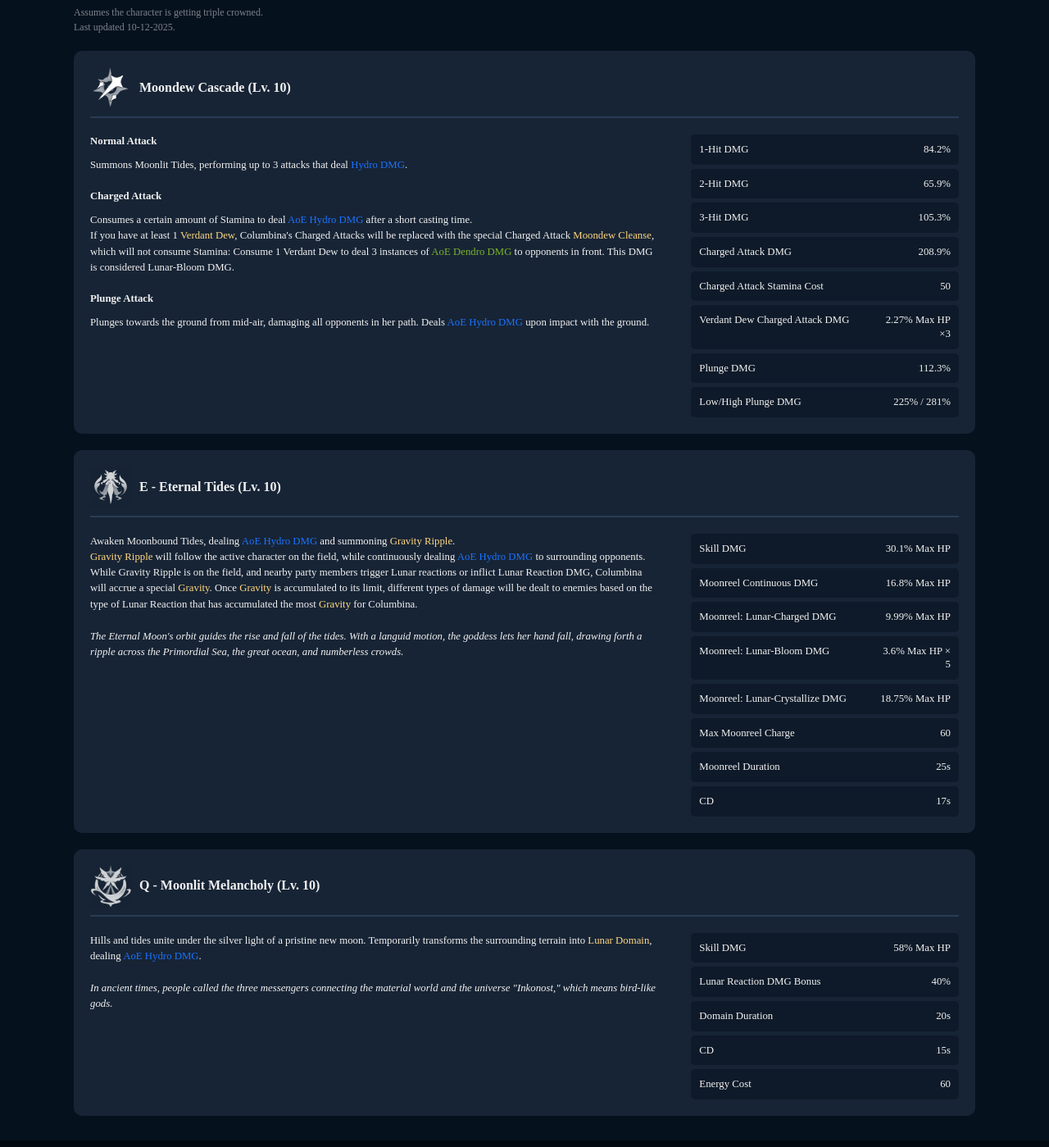
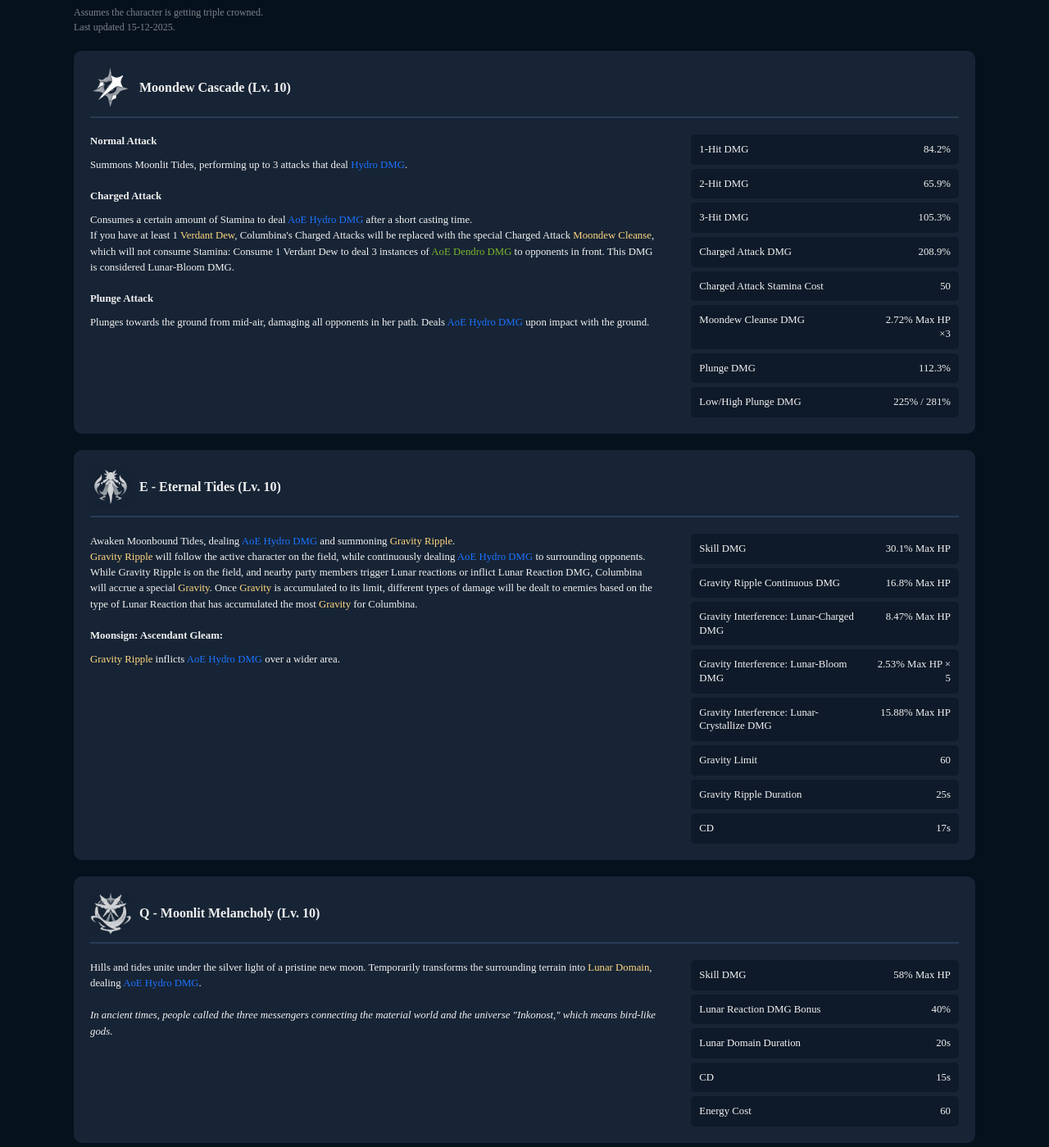
Before and after one commit to diogofreitascastro/Columbina, a plain HTML site: page index.html in a window 1280 px wide. Shown: the part 2840-4239 px from the top of the page at 82% size. Drawn offline with nearby package versions, Linux system fonts and the light colour scheme; a script that the page names is missing; a web font is replaced by a local one.

Commit message:
15-12 changes

```diff
--- a/index.html
+++ b/index.html
@@ -116,7 +116,7 @@
 			<a href="#prefarming" title="Prefarming">Prefarming guide</a>
 		</h1>
 		<p class="obs">Assumes the character is getting triple crowned.<br>* Contains leaks and assumptions, as of
-			10-12-2025.</p>
+			15-12-2025.</p>
 		<div class="prefarm-wrapper">
 			<div class="character-materials-wrapper">
 				<h2>
@@ -403,7 +403,7 @@
 		<!-- TALENTS -->
 		<div class="talents-megawrapper">
 			<h1 id="talents"><a href="#talents" title="talents">Talents</a></h1>
-			<p class="obs">Assumes the character is getting triple crowned.<br>Last updated 10-12-2025.</p>
+			<p class="obs">Assumes the character is getting triple crowned.<br>Last updated 15-12-2025.</p>
 			<div class="talents-wrapper">
 				<div class="talent-sub-wrapper">
 					<div class="talent-name">
@@ -460,8 +460,8 @@
 							<span class="MV-number">50</span>
 						</div>
 						<div class="talent-MV">
-							<span class="MV-name">Verdant Dew Charged Attack DMG</span>
-							<span class="MV-number">2.27% Max HP ×3</span>
+							<span class="MV-name">Moondew Cleanse DMG</span>
+							<span class="MV-number">2.72% Max HP ×3</span>
 						</div>
 						<div class="talent-MV">
 							<span class="MV-name">Plunge DMG</span>
@@ -500,9 +500,8 @@
 							<span style="color: #FFD780">Gravity</span>
 							for Columbina.
 						</p>
-						<p><i>The Eternal Moon's orbit guides the rise and fall of the tides. With a languid motion, the
-								goddess lets her hand fall, drawing forth a ripple across the Primordial Sea, the great
-								ocean, and numberless crowds.</i></p>
+						<h3>Moonsign: Ascendant Gleam:</h3>
+						<p><span style="color: #FFD780">Gravity Ripple</span> inflicts <span class="hydro">AoE Hydro DMG</span> over a wider area.</p>
 					</div>
 					<div class="talent-MV-wrapper">
 						<div class="talent-MV">
@@ -510,28 +509,28 @@
 							<span class="MV-number">30.1% Max HP</span>
 						</div>
 						<div class="talent-MV">
-							<span class="MV-name">Moonreel Continuous DMG</span>
+							<span class="MV-name">Gravity Ripple Continuous DMG</span>
 							<span class="MV-number">16.8% Max HP</span>
 						</div>
 						<div class="talent-MV">
-							<span class="MV-name">Moonreel: Lunar-Charged DMG</span>
-							<span class="MV-number">9.99% Max HP</span>
+							<span class="MV-name">Gravity Interference: Lunar-Charged DMG</span>
+							<span class="MV-number">8.47% Max HP</span>
 						</div>
 						<div class="talent-MV">
-							<span class="MV-name">Moonreel: Lunar-Bloom DMG</span>
-							<span class="MV-number">3.6% Max HP × 5</span>
+							<span class="MV-name">Gravity Interference: Lunar-Bloom DMG</span>
+							<span class="MV-number">2.53% Max HP × 5</span>
 						</div>
 						<div class="talent-MV">
-							<span class="MV-name">Moonreel: Lunar-Crystallize DMG</span>
-							<span class="MV-number">18.75% Max HP
+							<span class="MV-name">Gravity Interference: Lunar-Crystallize DMG</span>
+							<span class="MV-number">15.88% Max HP
 							</span>
 						</div>
 						<div class="talent-MV">
-							<span class="MV-name">Max Moonreel Charge</span>
+							<span class="MV-name">Gravity Limit</span>
 							<span class="MV-number">60</span>
 						</div>
 						<div class="talent-MV">
-							<span class="MV-name">Moonreel Duration</span>
+							<span class="MV-name">Gravity Ripple Duration</span>
 							<span class="MV-number">25s</span>
 						</div>
 						<div class="talent-MV">
@@ -563,7 +562,7 @@
 							<span class="MV-number">40%</span>
 						</div>
 						<div class="talent-MV">
-							<span class="MV-name">Domain Duration</span>
+							<span class="MV-name">Lunar Domain Duration</span>
 							<span class="MV-number">20s</span>
 						</div>
 						<div class="talent-MV">
@@ -589,7 +588,7 @@
 						<h2>Call of the Moon</h2>
 					</div>
 					<div class="talent-description">
-						<p>When triggering <span style="color: #FFD780">Kuuvahki Interference</span>, Columbina gains
+						<p>When triggering <span style="color: #FFD780">Gravity Interference</span>, Columbina gains
 							the Lunacy effect, increasing
 							her CRIT Rate by 5% for 10s. This effect can be stacked up to 3 times.</p>
 					</div>
@@ -663,12 +662,12 @@
 							effect equivalent to the effect of <span style="color: #FFD780">Kuuvahki
 								Interference</span>. If no Gravity has been
 							gained,
-							this Kuuvahki Interference will be considered to have gained maximum Gravity from
+							this Gravity Interference will be considered to have gained maximum Gravity from
 							Lunar-Charged reactions.</p>
 						<h3 class="talent-sub">
 							Moonsign: Ascendant Gleam
 						</h3>
-						<p>When Kuuvahki Interference is triggered, if the Lunar reaction type that has accumulated the
+						<p>When Gravity Interference is triggered, if the Lunar reaction type that has accumulated the
 							most Gravity for Columbina is:
 							<br>- <span style="color: #FFD780">Lunar-Charged</span>: Current active character will
 							recover 6 Energy.
@@ -682,7 +681,7 @@
 							250% effectiveness for 8s.
 						</p>
 						<p>All nearby party members' Lunar Reaction DMG is <span style="color: #FFD780">elevated</span>
-							by 3%.</p>
+							by 1.5%.</p>
 					</div>
 				</div>
 				<div class="constellations-sub-wrapper">
@@ -692,10 +691,10 @@
 					</div>
 					<div class="talent-description">
 						<p>Rate of accumulating <span style="color: #FFD780">Gravity</span> increases by 34%.
-							When <span style="color: #FFD780">Kuuvahki Interference</span> is triggered, Columbina will
+							When <span style="color: #FFD780">Gravity Interference</span> is triggered, Columbina will
 							receive the <span style="color: #FFD780">Lunar
 								Brilliance</span> effect,
-							which increases her Max HP by 30% for 8s.</p>
+							which increases her Max HP by 40% for 8s.</p>
 						<h3 class="talent-sub">
 							Moonsign: Ascendant Gleam
 						</h3>
@@ -717,7 +716,7 @@
 							is equal to 0.7% of Columbina's Max HP.
 						</p>
 						<p>All nearby party members' Lunar Reaction DMG is <span style="color: #FFD780">elevated</span>
-							by 3%.</p>
+							by 7%.</p>
 					</div>
 				</div>
 				<div class="constellations-sub-wrapper">
@@ -731,7 +730,7 @@
 							<br>Maximum upgrade level is 15.
 						</p>
 						<p>All nearby party members' Lunar Reaction DMG is <span style="color: #FFD780">elevated</span>
-							by 3%.</p>
+							by 1.5%.</p>
 					</div>
 				</div>
 				<div class="constellations-sub-wrapper">
@@ -740,7 +739,7 @@
 						<h2>4 - Cloudveiled Ridges in Floral Mists</h2>
 					</div>
 					<div class="talent-description">
-						<p>When <span style="color: #FFD780">Kuuvahki Interference</span> is triggered, 4 Elemental
+						<p>When <span style="color: #FFD780">Gravity Interference</span> is triggered, 4 Elemental
 							Energy will be restored to
 							Columbina;
 							<br>Additionally, if the Lunar reaction type that accumulates the most <span
@@ -752,7 +751,7 @@
 							once every 15s.
 						</p>
 						<p>All nearby party members' Lunar Reaction DMG is <span style="color: #FFD780">elevated</span>
-							by 3%.</p>
+							by 1.5%.</p>
 					</div>
 				</div>
 				<div class="constellations-sub-wrapper">
@@ -766,7 +765,7 @@
 							<br>Maximum upgrade level is 15.
 						</p>
 						<p>All nearby party members' Lunar Reaction DMG is <span style="color: #FFD780">elevated</span>
-							by 3%.</p>
+							by 1.5%.</p>
 					</div>
 				</div>
 				<div class="constellations-sub-wrapper">
@@ -781,7 +780,7 @@
 							involved in the reaction, the CRIT DMG of the corresponding Elemental DMG is increased by
 							80%. The CRIT DMG-increasing effects for the same Elemental Type do not stack.</p>
 						<p>All nearby party members' Lunar Reaction DMG is <span style="color: #FFD780">elevated</span>
-							by 5%.</p>
+							by 7%.</p>
 					</div>
 				</div>
 			</div>
```
